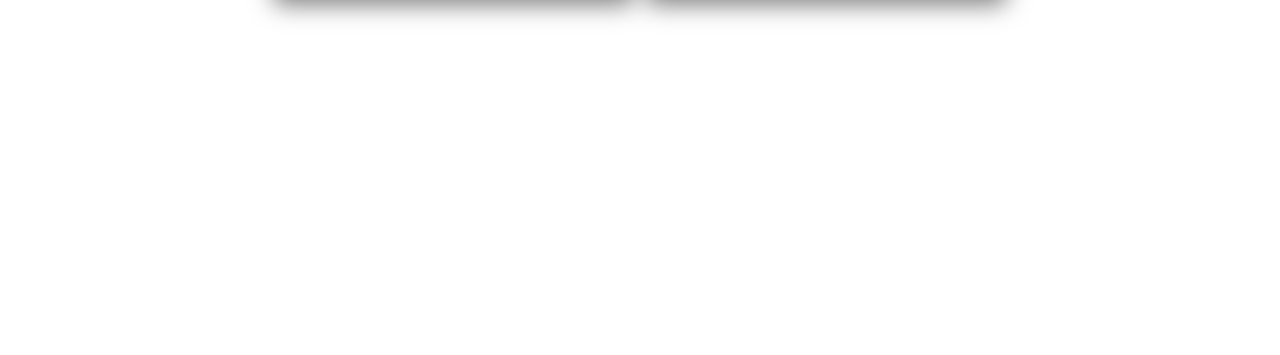
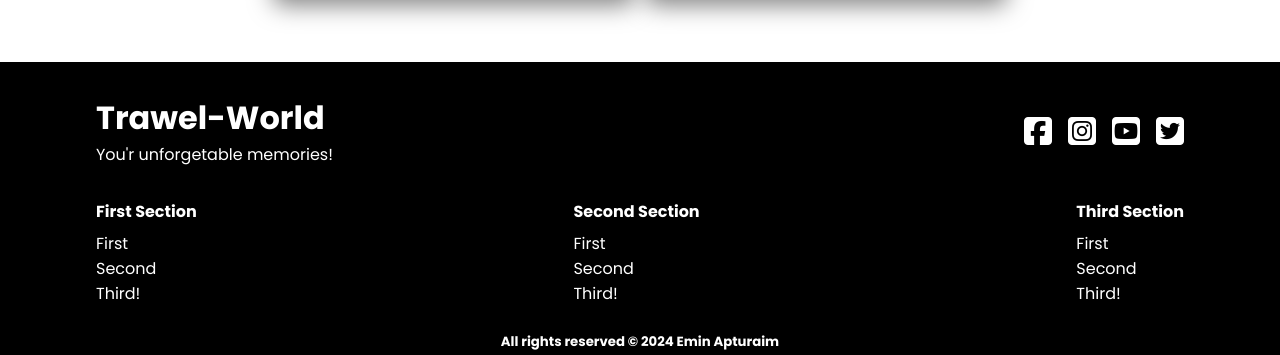
Before and after one commit to eminn-a/Travel-World, a React (Vite) app in the folder client/: page / in a window 1280 px wide. Shown: the part 3591-3946 px from the top of the page. Before the commit the page ends 3653 px from the top, so only its background shows below. Built offline with nearby package versions, Linux system fonts and the light colour scheme.

Commit message:
Footer added

```diff
--- a/client/src/App.jsx
+++ b/client/src/App.jsx
@@ -1,3 +1,4 @@
+import Footer from "./components/Footer/Footer";
 import Navbar from "./components/Navbar/Navbar";
 import Home from "./pages/Home";
 
@@ -6,6 +7,7 @@
     <>
       <Navbar />
       <Home />
+      <Footer />
     </>
   );
 }
--- /dev/null
+++ b/client/src/components/Footer/Footer.jsx
@@ -0,0 +1,51 @@
+import styles from "./FooterStyles.module.css";
+
+const Footer = () => {
+  return (
+    <div className={styles.footer}>
+      <div className={styles.top}>
+        <div>
+          <h1>Trawel-World</h1>
+          <p>You'r unforgetable memories!</p>
+        </div>
+        <div className={styles.icons}>
+          <i class="fa-brands fa-square-facebook"></i>
+          <i class="fa-brands fa-square-instagram"></i>
+          <i class="fa-brands fa-square-youtube"></i>
+          <i class="fa-brands fa-square-twitter"></i>
+        </div>
+      </div>
+      <div className={styles.bottom}>
+        <div>
+          <h4>First Section</h4>
+          <ul>
+            <li>First</li>
+            <li>Second</li>
+            <li>Third!</li>
+          </ul>
+        </div>
+        <div>
+          <h4>Second Section</h4>
+          <ul>
+            <li>First</li>
+            <li>Second</li>
+            <li>Third!</li>
+          </ul>
+        </div>
+        <div>
+          <h4>Third Section</h4>
+          <ul>
+            <li>First</li>
+            <li>Second</li>
+            <li>Third!</li>
+          </ul>
+        </div>
+      </div>
+      <h5 className={styles.rights}>
+        All rights reserved © 2024 Emin Apturaim
+      </h5>
+    </div>
+  );
+};
+
+export default Footer;
--- /dev/null
+++ b/client/src/components/Footer/FooterStyles.module.css
@@ -0,0 +1,44 @@
+.footer {
+  text-align: start;
+  padding: 2rem 6rem;
+  background-color: black;
+  color: white;
+}
+
+.top {
+  display: flex;
+  justify-content: space-between;
+  align-items: center;
+  flex-wrap: wrap;
+}
+
+.icons {
+  display: flex;
+  gap: 1em;
+}
+
+.icons i {
+  font-size: 2em;
+  transition: 0.2s ease-in-out;
+}
+
+.icons i:hover {
+  color: var(--main-color);
+  box-shadow: 0 5px 20px var(--main-color);
+}
+
+.bottom {
+  display: flex;
+  justify-content: space-between;
+  margin-top: 2em;
+}
+
+.bottom h4 {
+  margin-bottom: 0.4em;
+}
+
+.rights {
+  text-align: center;
+  margin-top: 2em;
+  margin-bottom: -2em;
+}
```
